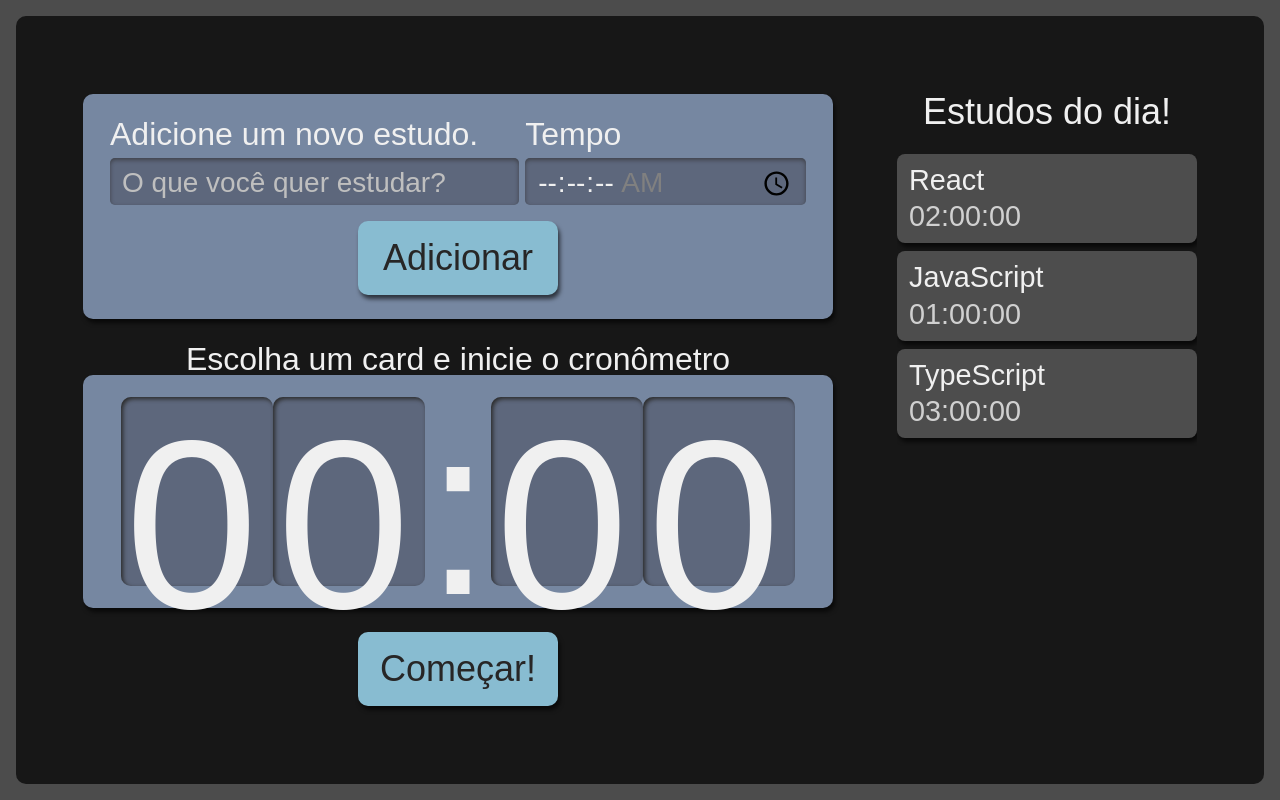
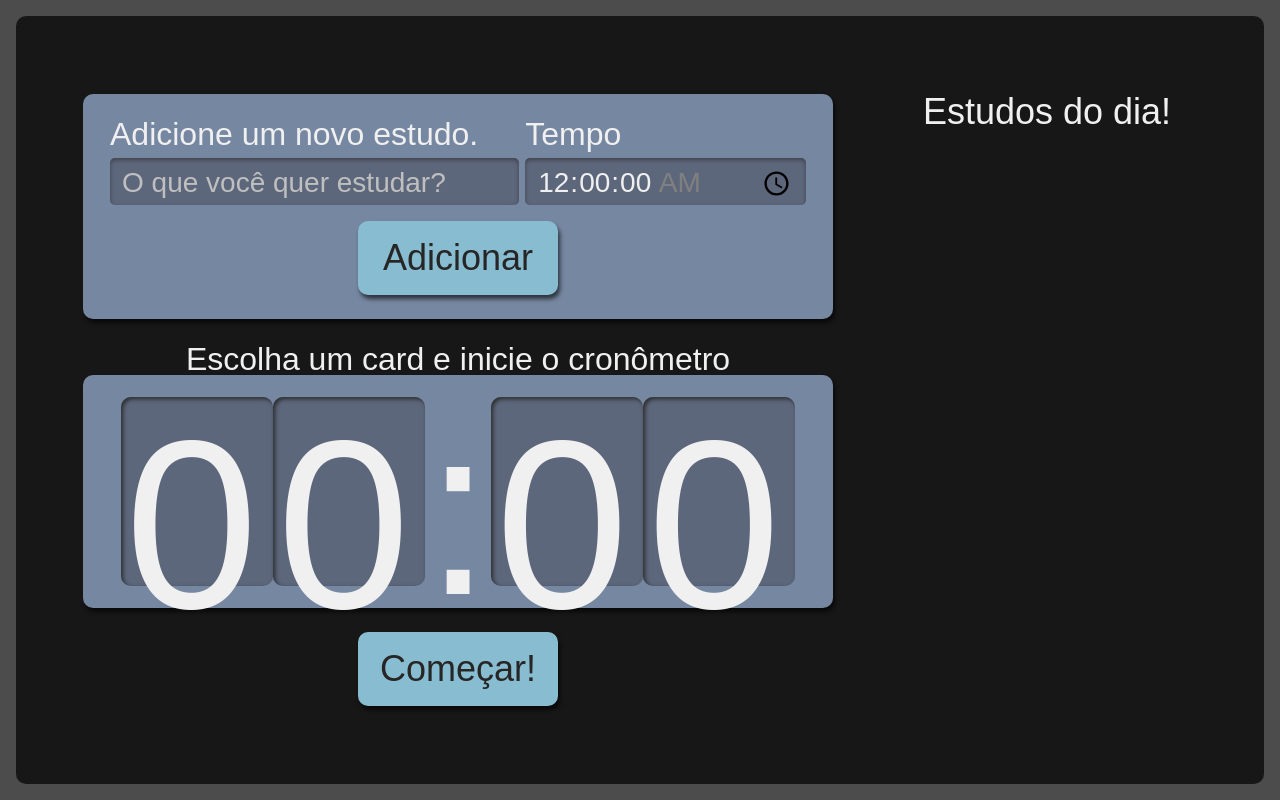
Before and after one commit to ViniciusAlvesCosta/Alura-studie, a React (Create React App) app: page / in a window 1280 px wide. Built offline with nearby package versions, Linux system fonts and the light colour scheme.

Commit message:
Lista dinamica

```diff
--- a/package.json
+++ b/package.json
@@ -14,6 +14,7 @@
     "react-dom": "^18.2.0",
     "react-scripts": "5.0.1",
     "typescript": "^4.9.4",
+    "uuid": "^9.0.0",
     "web-vitals": "^2.1.4"
   },
   "scripts": {
@@ -41,6 +42,7 @@
     ]
   },
   "devDependencies": {
+    "@types/uuid": "^9.0.0",
     "sass": "^1.57.1",
     "typescript-plugin-css-modules": "^4.1.1"
   }
--- a/src/components/Botao/index.tsx
+++ b/src/components/Botao/index.tsx
@@ -1,10 +1,11 @@
 import React from'react';
 import styles from './Botao.module.scss'
 
-class Botao extends React.Component <{ children: string}>{
+class Botao extends React.Component <{ children: string, type?: "button" | "submit" | "reset" | undefined }>{
     render() {
+        const { type= "button" } = this.props
         return(
-            <button className={styles.botao}>
+            <button type={type} className={styles.botao}>
                 {this.props.children}
             </button>
         )
--- a/src/components/Formulario/index.tsx
+++ b/src/components/Formulario/index.tsx
@@ -1,16 +1,37 @@
 import React from 'react';
+import { Itarefa } from '../../types/tarefa';
 import Botao from '../Botao';
 import styles from'./Formulario.module.scss'
+import { v4 as uuidv4 } from 'uuid'
 
-class Formulario extends React.Component{
+class Formulario extends React.Component<{setTarefas: React.Dispatch<React.SetStateAction<Itarefa[]>>}>{
+    state ={
+        tarefa: "",
+        tempo: "00:00"
+    }
+
+    adicionarTarefa(evento: React.FormEvent) {
+        evento.preventDefault();
+        this.props.setTarefas(taferasAntigas => [...taferasAntigas, {...this.state, selecionado: false, completado: false, id: uuidv4() }])
+        this.setState({
+            tarefa: "",
+            tempo: "00:00"
+        })
+    }
+
     render() {
         return (
-            <form className={styles.novaTarefa}>
+            <form className={styles.novaTarefa} onSubmit={this.adicionarTarefa.bind(this)}>
                 <div className={styles.inputContainer}>
                     <label htmlFor="tarefa">
                         Adicione um novo estudo.
                     </label>
-                    <input type="text" name='tarefa' id='tarefa'
+                    <input
+                    type="text"
+                    name='tarefa'
+                    id='tarefa'
+                    value={this.state.tarefa}
+                    onChange={evento=> this.setState({...this.state, tarefa: evento.target.value})}
                     placeholder='O que você quer estudar?'
                     required
                     />
@@ -23,13 +44,15 @@
                     <input type="time"
                     step="1"
                     name='tempo'
+                    value={this.state.tempo}
+                    onChange={evento => this.setState({ ...this.state, tempo: evento.target.value })}
                     id='tempo'
                     min="00:00:00"
                     max="01:30:00"
                     required
                     />
                 </div>
-                <Botao>
+                <Botao type="submit">
                     Adicionar
                 </Botao>
             </form>
--- a/src/components/Lista/Item/index.tsx
+++ b/src/components/Lista/Item/index.tsx
@@ -1,6 +1,7 @@
+import { Itarefa } from '../../../types/tarefa'
 import styles from '../Lista.module.scss'
 
-export default function Item({ tarefa, tempo }: { tarefa:string, tempo:string }) {
+export default function Item({ tarefa, tempo, selecionado, completado, id }: Itarefa) {
     return (
         <li className={styles.item}>
             <h3>{tarefa}</h3>
--- a/src/components/Lista/index.tsx
+++ b/src/components/Lista/index.tsx
@@ -1,23 +1,15 @@
-import React from 'react';
+import { Itarefa } from '../../types/tarefa';
 import Item from './Item';
 import styles from'./Lista.module.scss'
 
-export default function Lista(){
-    const tarefa = [{
-        tarefa: 'React',
-        tempo: '02:00:00',
-    }, {
-        tarefa: 'JavaScript',
-        tempo: '01:00:00',
-    }, {
-        tarefa: 'TypeScript',
-        tempo: '03:00:00',
-    }]
+
+export default function Lista({ tarefas }: { tarefas: Itarefa[] }) {
+
     return(
         <aside className={styles.listaTarefas}>
             <h2>Estudos do dia!</h2>
             <ul>
-                {tarefa.map(( item, index ) => (
+                {tarefas.map(( item, index ) => (
                    <Item
                    key={index}
                     {...item}
--- a/src/pages/App.tsx
+++ b/src/pages/App.tsx
@@ -1,16 +1,18 @@
-import React from 'react';
+import React, { useState }  from 'react';
 import Cronometro from '../components/Cronometro';
 import Formulario from '../components/Formulario';
 import Lista from '../components/Lista';
+import { Itarefa } from '../types/tarefa';
 import styles from './App.module.scss'
 
 
 
 function App() {
+  const [tarefas, setTarefas] = useState<Itarefa[]> ([])
   return (
     <div className={styles.AppStyle}>
-      <Formulario/>
-      <Lista />
+      <Formulario setTarefas={setTarefas}/>
+      <Lista tarefas={tarefas} />
       <Cronometro />
     </div>
   );
--- /dev/null
+++ b/src/types/tarefa.ts
@@ -0,0 +1,7 @@
+export interface Itarefa {
+    tarefa: string,
+    tempo: string,
+    selecionado: boolean,
+    completado: boolean,
+    id: string
+}
```
Also changed, not shown: 1 other file (tests, documents, lock files or other folders).
